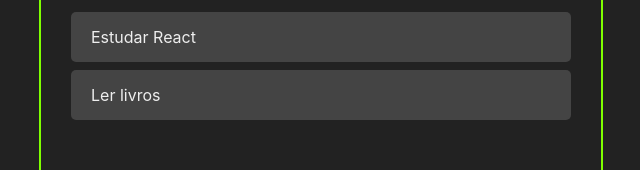
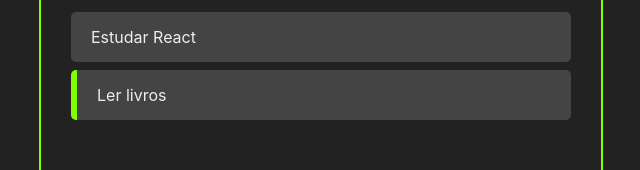
Before and after one commit to bryan-lima/curso-react-dicasparadevs, a React (Create React App) app: page / in a window 1280 px wide. Shown: the part 120-290 px from the top of the page, without its empty margins (319-959 px from the left). Built offline with nearby package versions, Linux system fonts and the light colour scheme; the HTML template or start-up script is replaced by a standard one.

Commit message:
Adicionado funcionalidade de clique para marcar task como finalizado

```diff
--- a/src/App.jsx
+++ b/src/App.jsx
@@ -20,6 +20,17 @@
 		},
 	]);
 
+	const handleTaskClick = (taskID) => {
+		const newTasks = tasks.map((task) => {
+			if (task.id === taskID)
+				return { ...task, completed: !task.completed };
+
+			return task;
+		});
+
+		setTasks(newTasks);
+	};
+
 	const handleTaskAddition = (taskTitle) => {
 		const newTasks = [
 			...tasks,
@@ -37,7 +48,7 @@
 		<>
 			<div className="container">
 				<AddTask handleTaskAddition={handleTaskAddition} />
-				<Tasks tasks={tasks} />
+				<Tasks tasks={tasks} handleTaskClick={handleTaskClick} />
 			</div>
 		</>
 	);
--- a/src/components/AddTask.jsx
+++ b/src/components/AddTask.jsx
@@ -24,7 +24,6 @@
 				className="add-task-input"
 				type="text"
 			/>
-			;
 			<div className="add-task-button-container">
 				<Button onClick={handleAddTaskClick}>Adicionar</Button>
 			</div>
--- a/src/components/Task.css
+++ b/src/components/Task.css
@@ -8,3 +8,7 @@
 	color: #eee;
 	align-items: center;
 }
+
+.task-title {
+	cursor: pointer;
+}
--- a/src/components/Task.jsx
+++ b/src/components/Task.jsx
@@ -2,8 +2,18 @@
 
 import "./Task.css";
 
-const Task = ({ task }) => {
-	return <div className="task-container">{task.title}</div>;
+const Task = ({ task, handleTaskClick }) => {
+	return (
+		<div
+			className="task-container"
+			style={task.completed ? { borderLeft: "6px solid chartreuse" } : {}}
+		>
+			<div className="task-title" onClick={() => handleTaskClick(task.id)}>
+				{task.title}
+			</div>
+		</div>
+	);
+	// return <div className="task-container">{task.title}</div>;
 };
 
 export default Task;
--- a/src/components/Tasks.jsx
+++ b/src/components/Tasks.jsx
@@ -1,11 +1,11 @@
 import React from "react";
 import Task from "./Task";
 
-const Tasks = ({ tasks }) => {
+const Tasks = ({ tasks, handleTaskClick }) => {
 	return (
 		<>
 			{tasks.map((task) => (
-				<Task task={task} />
+				<Task task={task} handleTaskClick={handleTaskClick} />
 			))}
 		</>
 	);
```
